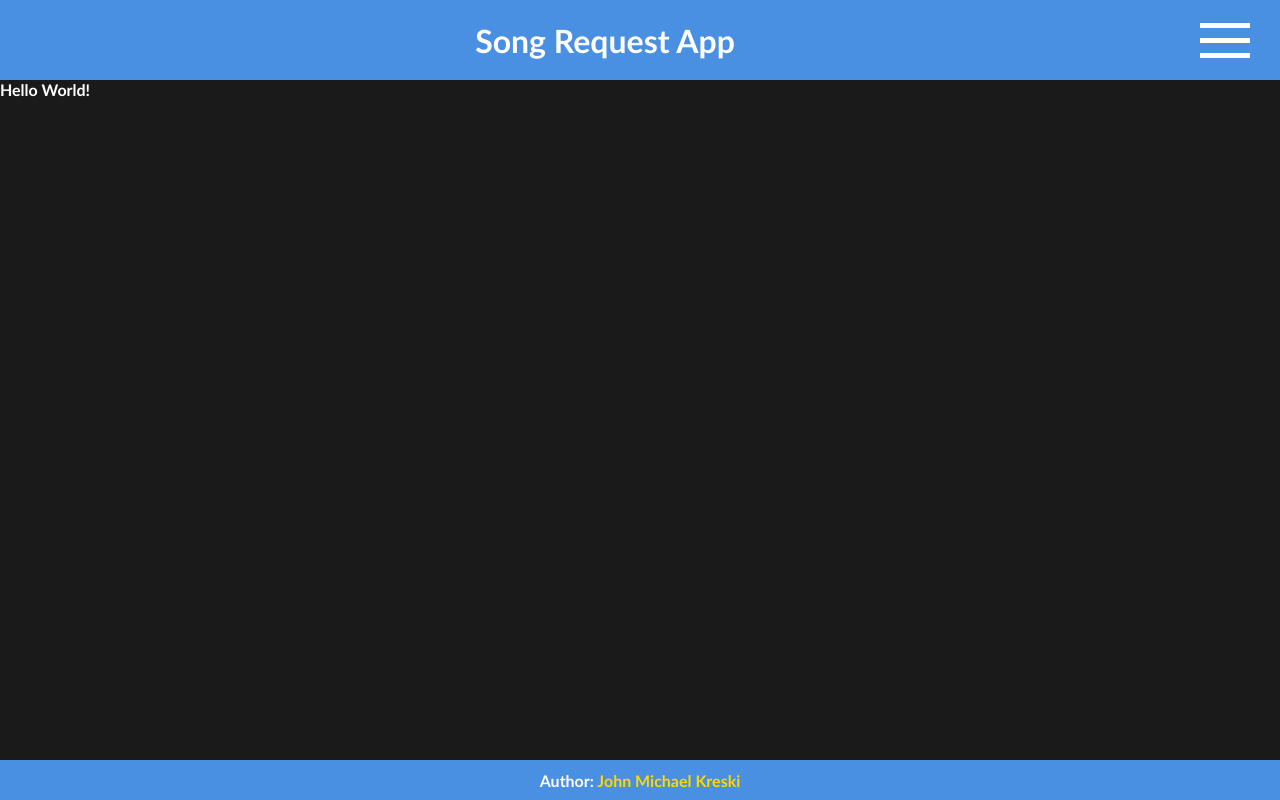
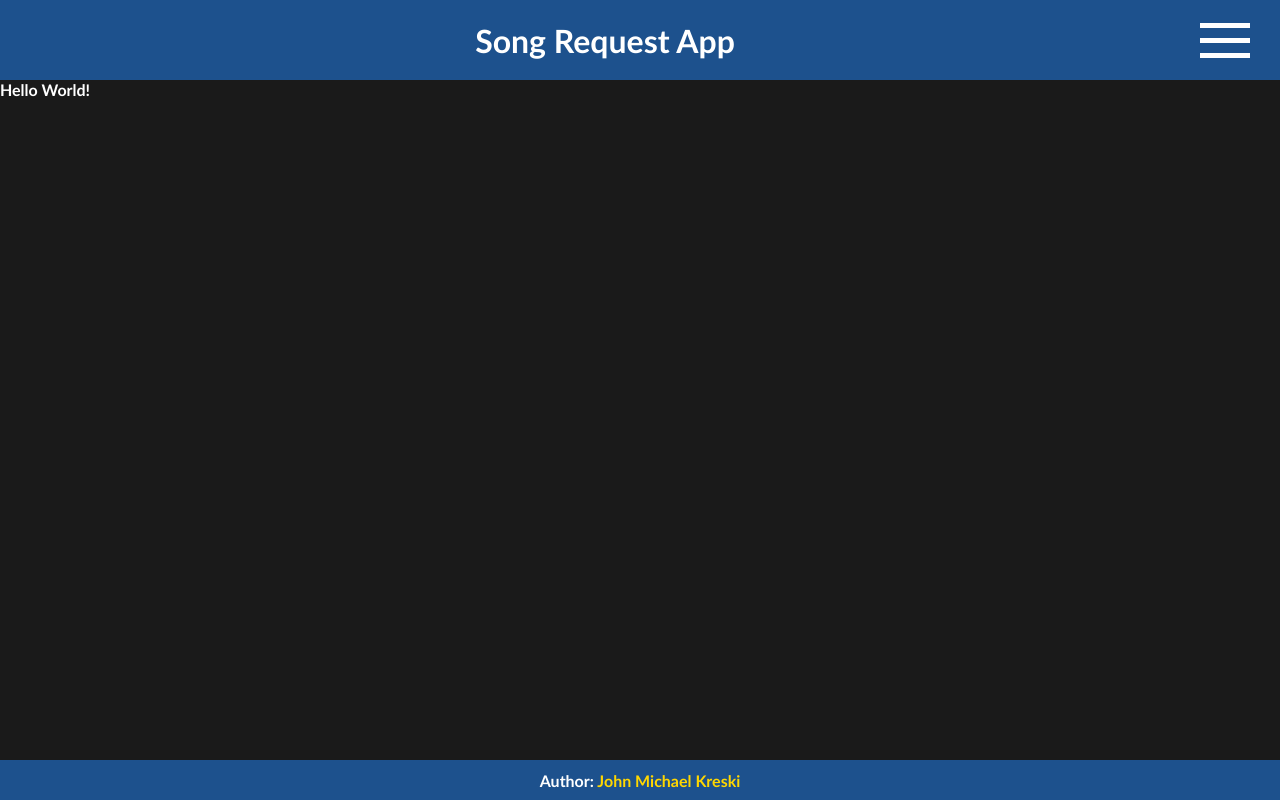
Before and after one commit to JohnMKreski/finalApp, a plain HTML site: page public/index.html in a window 1280 px wide. Drawn offline with Linux system fonts and the light colour scheme; some icons are missing.

Commit message:
Updates Week 3

```diff
--- a/public/css/style.css
+++ b/public/css/style.css
@@ -55,7 +55,7 @@ header {
     display: grid;
     align-content: center;
     height: 10%;
-    background-color: #4A90E2;
+    background-color: #1d518d;
 }
 
 .logoCtn {
@@ -153,7 +153,7 @@ footer {
     justify-content: center;
     align-items: center;
     height: 5%;
-    background-color: #4A90E2;
+    background-color: #1d518d;
 }
 
 footer a {
```
Also changed, not shown: README.md, public/css/reset.css (line endings or trailing spaces), public/index.html (line endings or trailing spaces), public/src/sidebar.js (line endings or trailing spaces).
